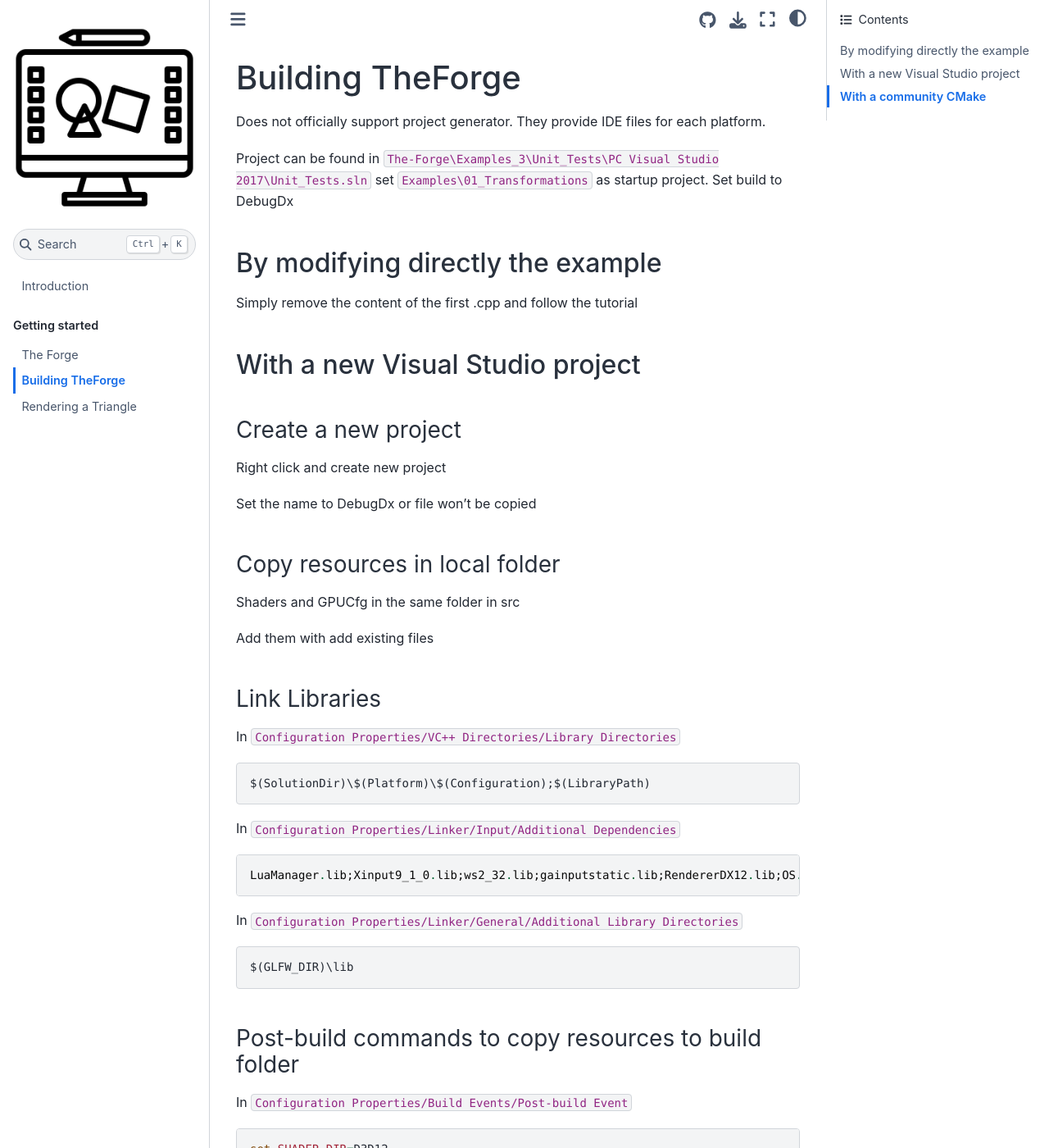
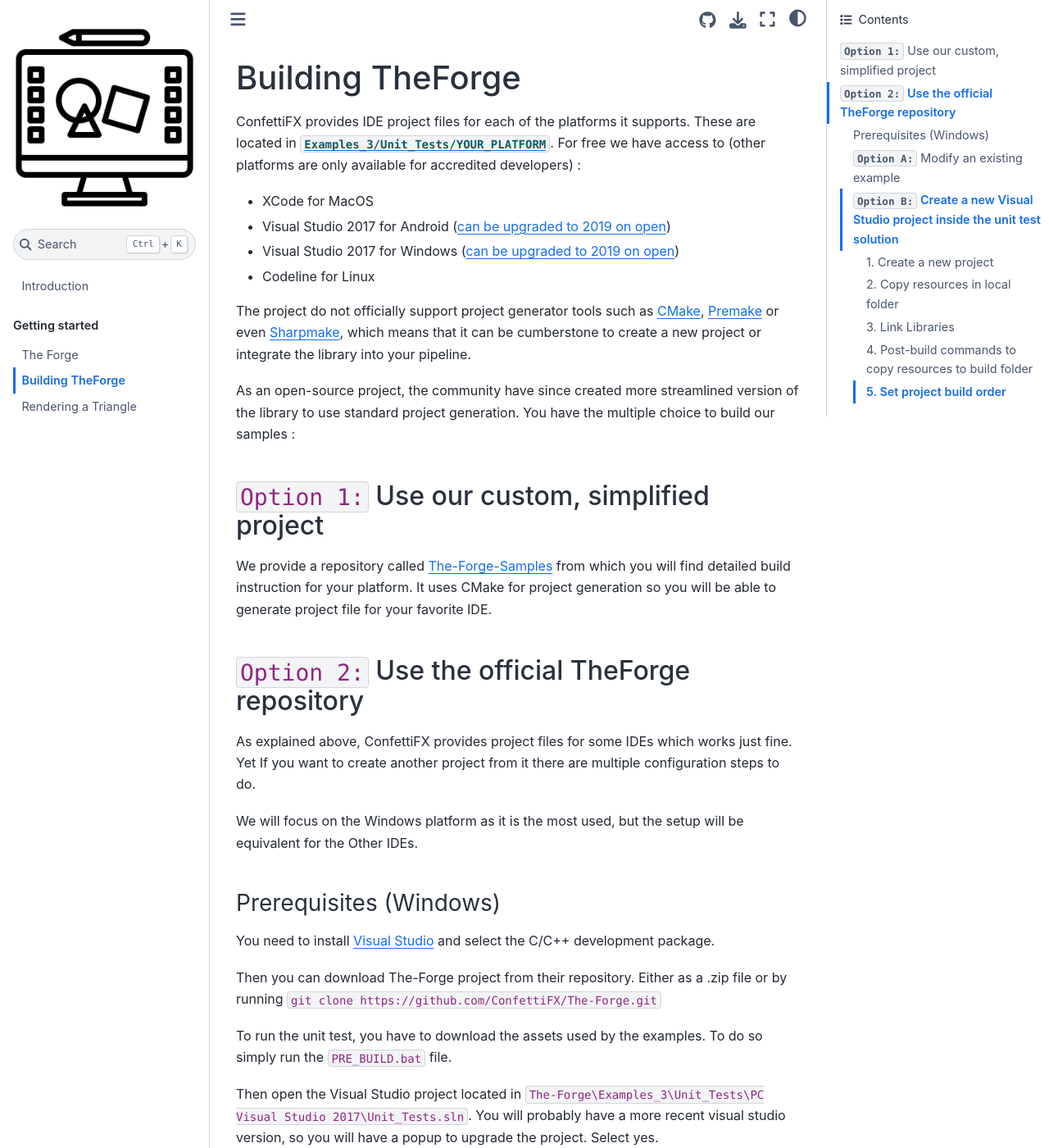
Before and after one commit to learn-computer-graphics/rendering-techniques, a Jupyter Book: the page built from doc/getting-started/building.md, in a window 1280 px wide and 1400 px high. Shown: the whole window at 82% size. Built offline with Jupyter Book 1.0.4 settings and Sphinx 7.4.7 and the Sphinx Book theme 1.1.4, drawn with Linux system fonts in a browser that asks for light colours; some of the changed text lies outside the part shown.

Commit message:
Start build steps

````diff
--- a/doc/getting-started/building.md
+++ b/doc/getting-started/building.md
@@ -1,28 +1,63 @@
 # Building TheForge
 
-Does not officially support project generator. They provide IDE files for each platform.
+ConfettiFX provides IDE project files for each of the platforms it supports. These are located in [`Examples_3/Unit_Tests/YOUR_PLATFORM`](https://github.com/ConfettiFX/The-Forge/tree/master/Examples_3/Unit_Tests). For free we have access to (other platforms are only available for accredited developers) :
 
-Project can be found in `The-Forge\Examples_3\Unit_Tests\PC Visual Studio 2017\Unit_Tests.sln` set `Examples\01_Transformations` as startup project. Set build to DebugDx
+- XCode for MacOS
+- Visual Studio 2017 for Android ([can be upgraded to 2019 on open](https://github.com/ConfettiFX/The-Forge/issues/137))
+- Visual Studio 2017 for Windows ([can be upgraded to 2019 on open](https://github.com/ConfettiFX/The-Forge/issues/137))
+- Codeline for Linux
 
-## By modifying directly the example
+The project do not officially support project generator tools such as [CMake](https://cmake.org/), [Premake](https://premake.github.io/) or even [Sharpmake](https://github.com/ubisoft/Sharpmake), which means that it can be cumberstone to create a new project or integrate the library into your pipeline.
 
-Simply remove the content of the first .cpp and follow the tutorial
+As an open-source project, the community have since created more streamlined version of the library to use standard project generation. You have the multiple choice to build our samples :
 
-## With a new Visual Studio project
+## `Option 1:` Use our custom, simplified project
 
-### Create a new project
+We provide a repository called [The-Forge-Samples](https://github.com/learn-computer-graphics/the-forge-samples) from which you will find detailed build instruction for your platform. It uses CMake for project generation so you will be able to generate project file for your favorite IDE.
+
+## `Option 2:` Use the official TheForge repository
+
+As explained above, ConfettiFX provides project files for some IDEs which works just fine. Yet If you want to create another project from it there are multiple configuration steps to do.
+
+We will focus on the Windows platform as it is the most used, but the setup will be equivalent for the Other IDEs.
+
+### Prerequisites (Windows)
+
+You need to install [Visual Studio](https://visualstudio.microsoft.com/fr/) and select the C/C++ development package.
+
+Then you can download The-Forge project from their repository. Either as a .zip file or by running `git clone https://github.com/ConfettiFX/The-Forge.git`
+
+To run the unit test, you have to download the assets used by the examples. To do so simply run the `PRE_BUILD.bat` file.
+
+Then open the Visual Studio project located in `The-Forge\Examples_3\Unit_Tests\PC Visual Studio 2017\Unit_Tests.sln`. You will probably have a more recent visual studio version, so you will have a popup to upgrade the project. Select yes.
+
+In the Project Browser, right click on `Examples\01_Transformations` end set it as startup project.
+
+Finally, on the upper window select build config to `DebugDx` and launch the build.
+
+If you have no error, the following window with asteroids should open.
+
+Now if you want to follow along our tutorial from TheForge official repository there are essentially two ways to go :
+
+### `Option A:` Modify an existing example
+
+Simply remove the content of the .cpp file of an Unit Test of your choice and follow the tutorial. There might be other things to change, such as shader files or resource files.
+
+### `Option B:` Create a new Visual Studio project inside the unit test solution
+
+#### 1. Create a new project
 
 Right click and create new project
 
 Set the name to DebugDx or file won't be copied
 
-### Copy resources in local folder
+#### 2. Copy resources in local folder
 
 Shaders and GPUCfg in the same folder in src
 
 Add them with add existing files
 
-### Link Libraries
+#### 3. Link Libraries
 
 In `Configuration Properties/VC++ Directories/Library Directories`
 
@@ -42,7 +77,7 @@ In `Configuration Properties/Linker/General/Additional Library Directories`
 $(GLFW_DIR)\lib
 ```
 
-### Post-build commands to copy resources to build folder
+#### 4. Post-build commands to copy resources to build folder
 
 In `Configuration Properties/Build Events/Post-build Event`
 
@@ -67,19 +102,15 @@ xcopy /Y /D "$(SolutionDir)$(Platform)\$(Configuration)\*.dll" "$(OutDir)"
 
 Note that the `CompiledShader` folder is created at runtime if shader compiled not found
 
-### Set project build order
+#### 5. Set project build order
 
 With dependencies on master project properties
 
 ```
-gainputstatic
+With a community CMakegainputstatic
 LuaManager
 OS
 RendererDX11
 RendererDX12
 RendererVulkan
 ```
-
-## With a community CMake
-
-https://github.com/rextimmy/the-forge-glfw
````
Also changed, not shown: doc/getting-started/the-forge.md (+12 -3 lines).
